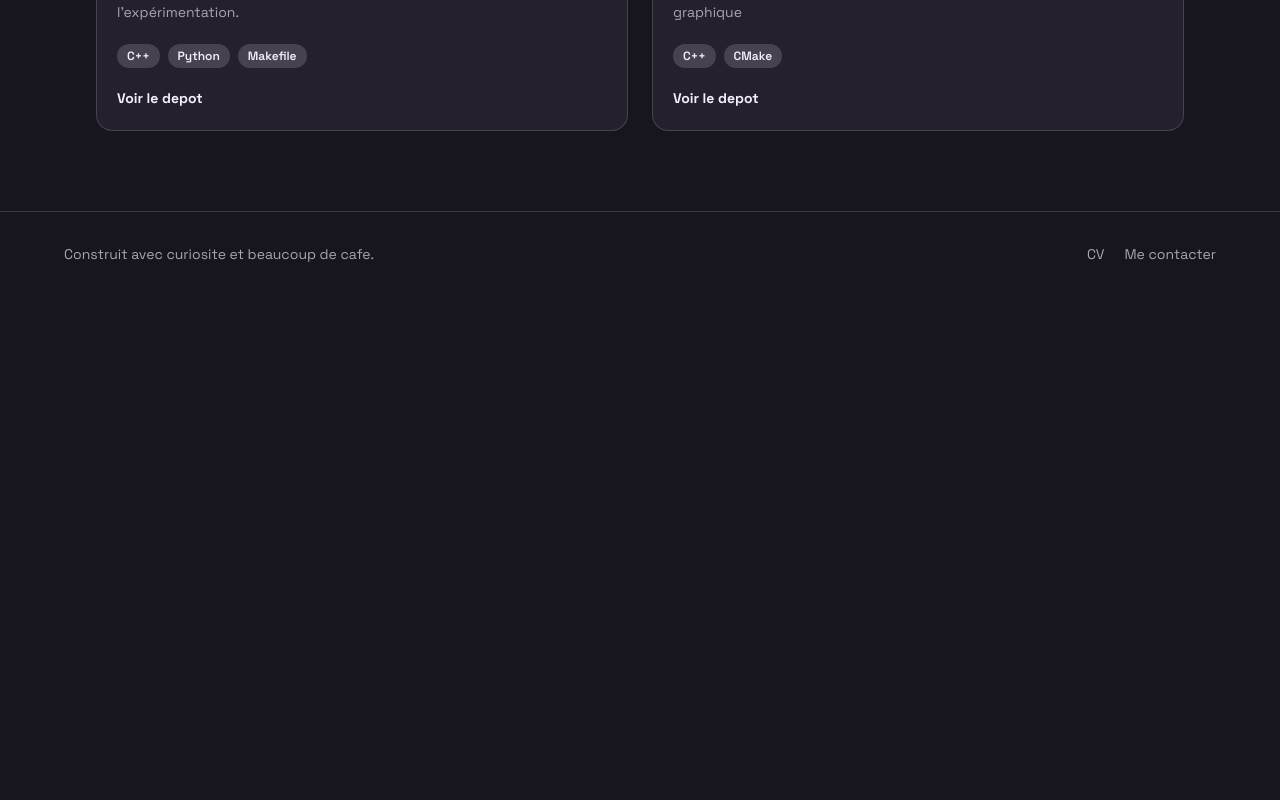
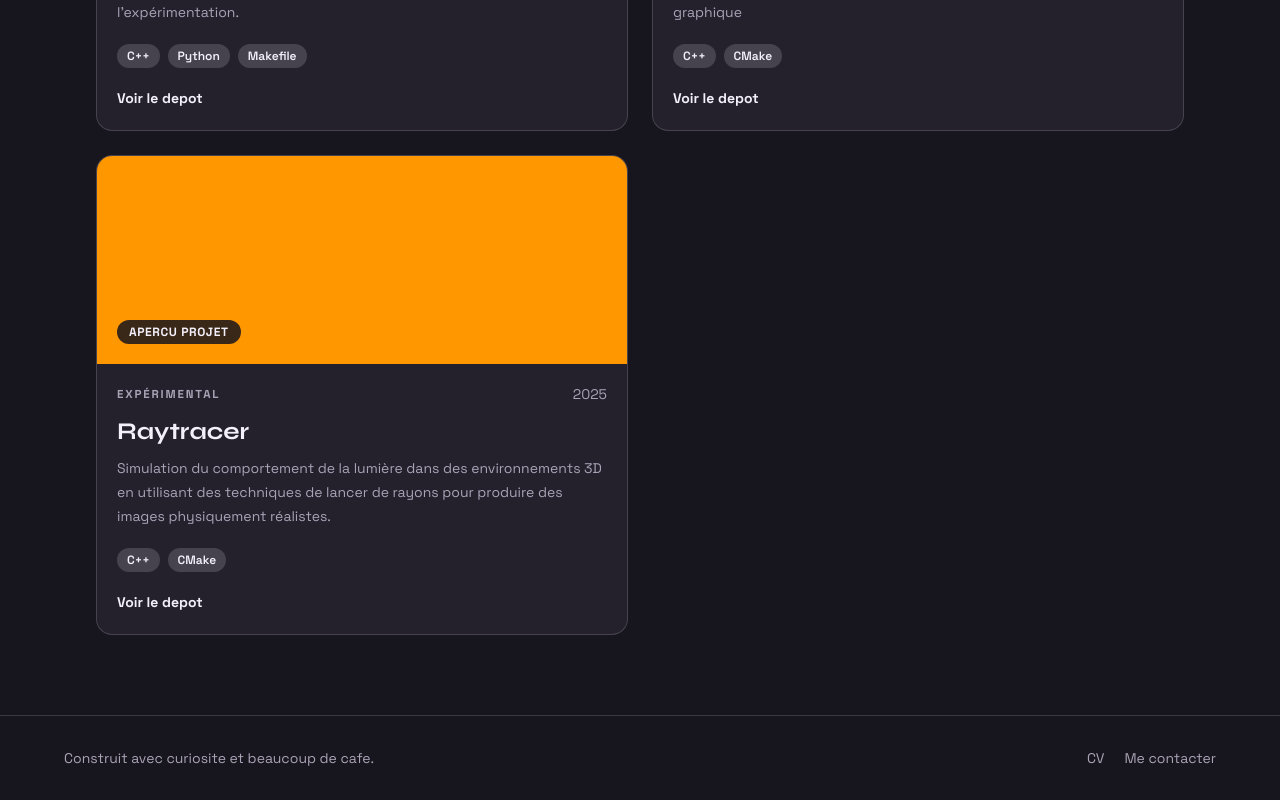
Before and after one commit to Nolfews/Portfolio, a Next.js app: page /projects in a window 1280 px wide. Shown: the part 1756-2556 px from the top of the page. Before the commit the page ends 2052 px from the top, so only its background shows below. Built offline with nearby package versions, Linux system fonts and the light colour scheme.

Commit message:
[UPDATE] add new project Raytracer with details including title, category, description, tags, and repository URL

```diff
--- a/src/data/portfolio.ts
+++ b/src/data/portfolio.ts
@@ -104,6 +104,20 @@ export const projectCatalog: PortfolioProject[] = [
     color: "bg-[#4caf50]",
     year: "2025",
     repositoryUrl: "https://github.com/Nolfews/Arcade",
+  },
+  {
+    id: "Raytracer",
+    title: "Raytracer",
+    category: "software",
+    type: { fr: "Expérimental", en: "Experimental" },
+    description: {
+      fr: "Simulation du comportement de la lumière dans des environnements 3D en utilisant des techniques de lancer de rayons pour produire des images physiquement réalistes.",
+      en: "Simulate the behavior of light in 3D environments using ray tracing techniques to produce physically realistic images.",
+    },
+    tags: ["C++", "CMake"],
+    color: "bg-[#ff9800]",
+    year: "2025",
+    repositoryUrl: "https://github.com/Nolfews/Raytracer",
   }
 ];
 
```
